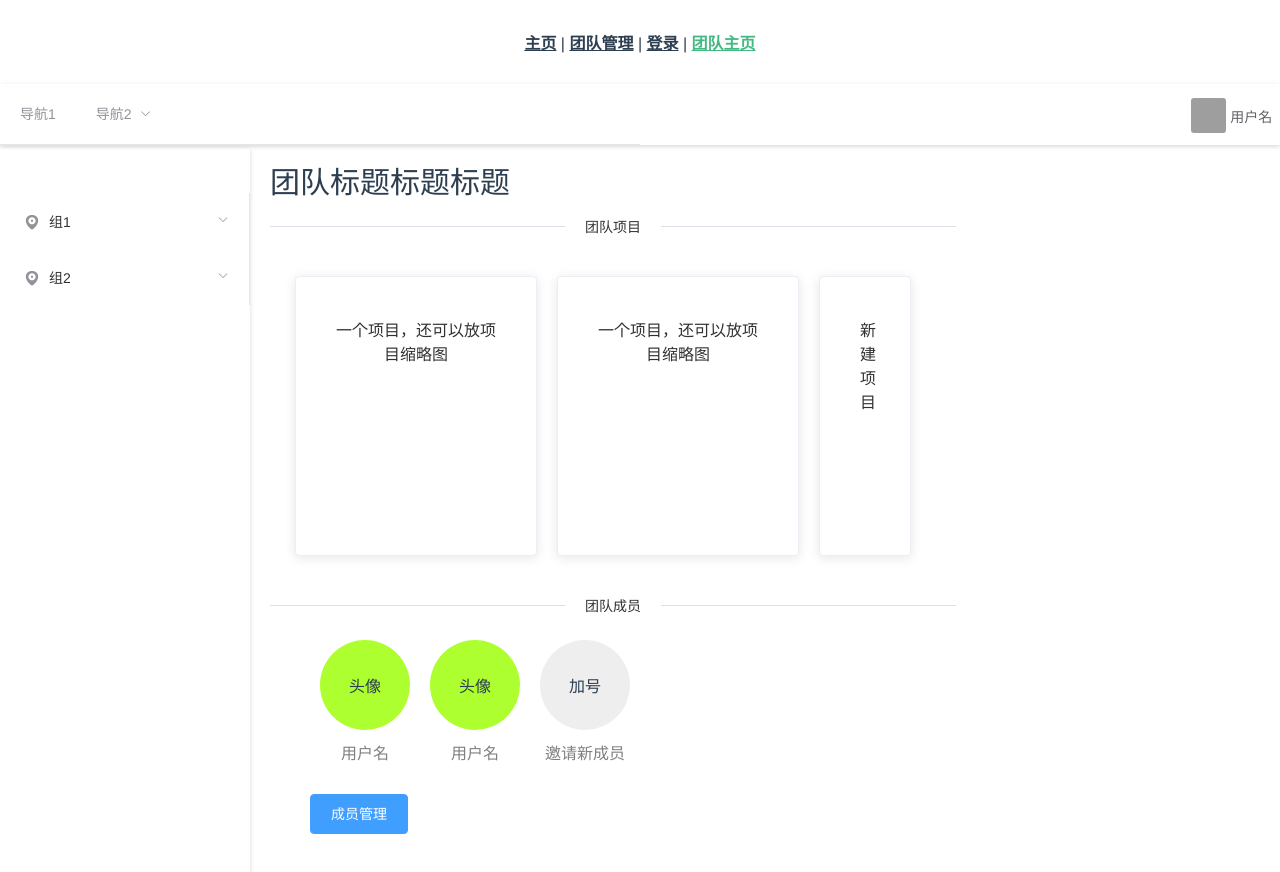
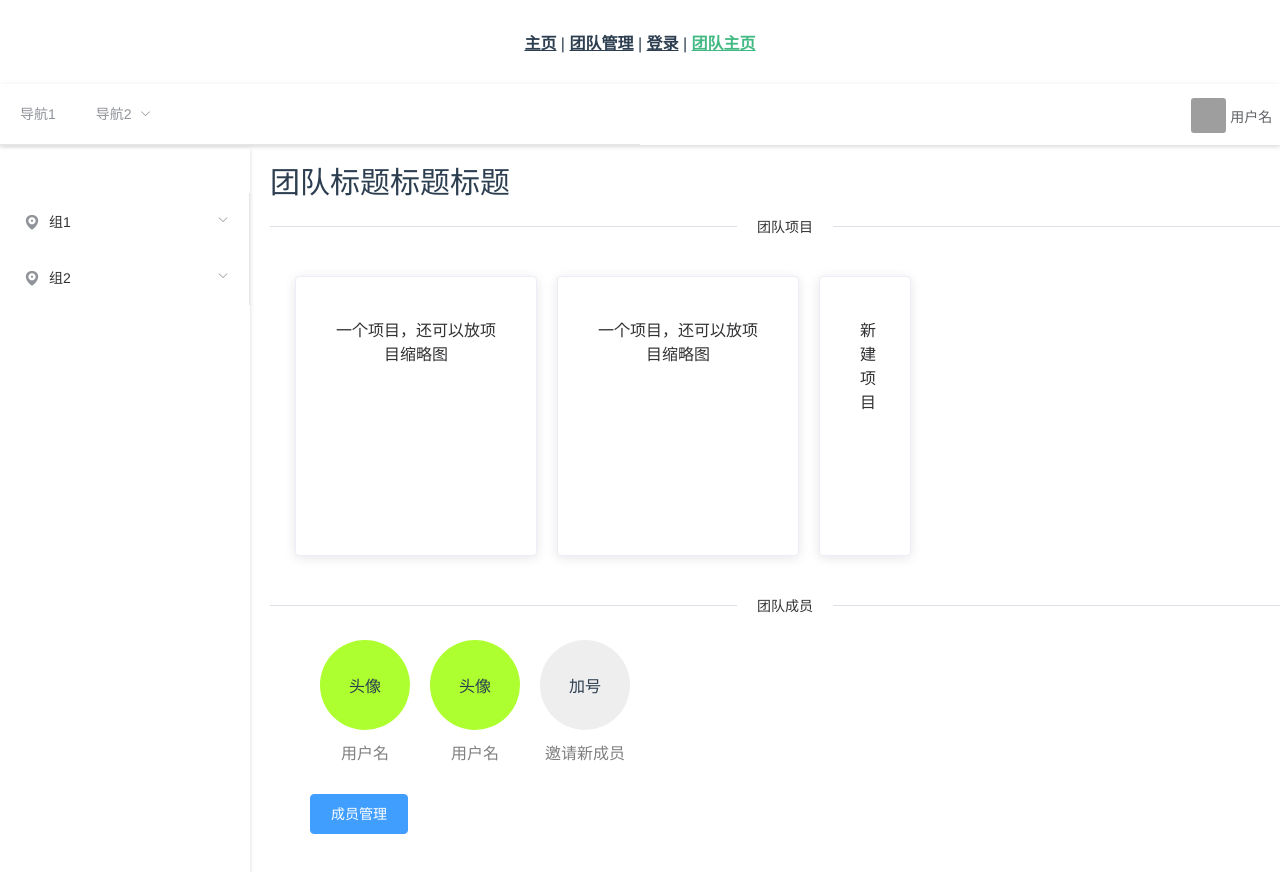
Before and after one commit to Lokirovskaya/Vue-2022-Summer, a Vue app: page /team in a window 1280 px wide. Shown: the top 872 px of the page. Built offline with nearby package versions, Linux system fonts and the light colour scheme; grey boxes are pictures that could not be loaded.

Commit message:
debug of menu left

```diff
--- a/src/components/MenuLeft.vue
+++ b/src/components/MenuLeft.vue
@@ -45,7 +45,7 @@
 <style scoped>
   #main {
     display: table;
-    /* flex-direction: row; */
+    width: 100%;
     height: 100%;
   }
 
@@ -59,7 +59,6 @@
 
   #right {
     display: table-cell;
-    /* width: 100%; */
     text-align: center;
   }
 </style>
```
